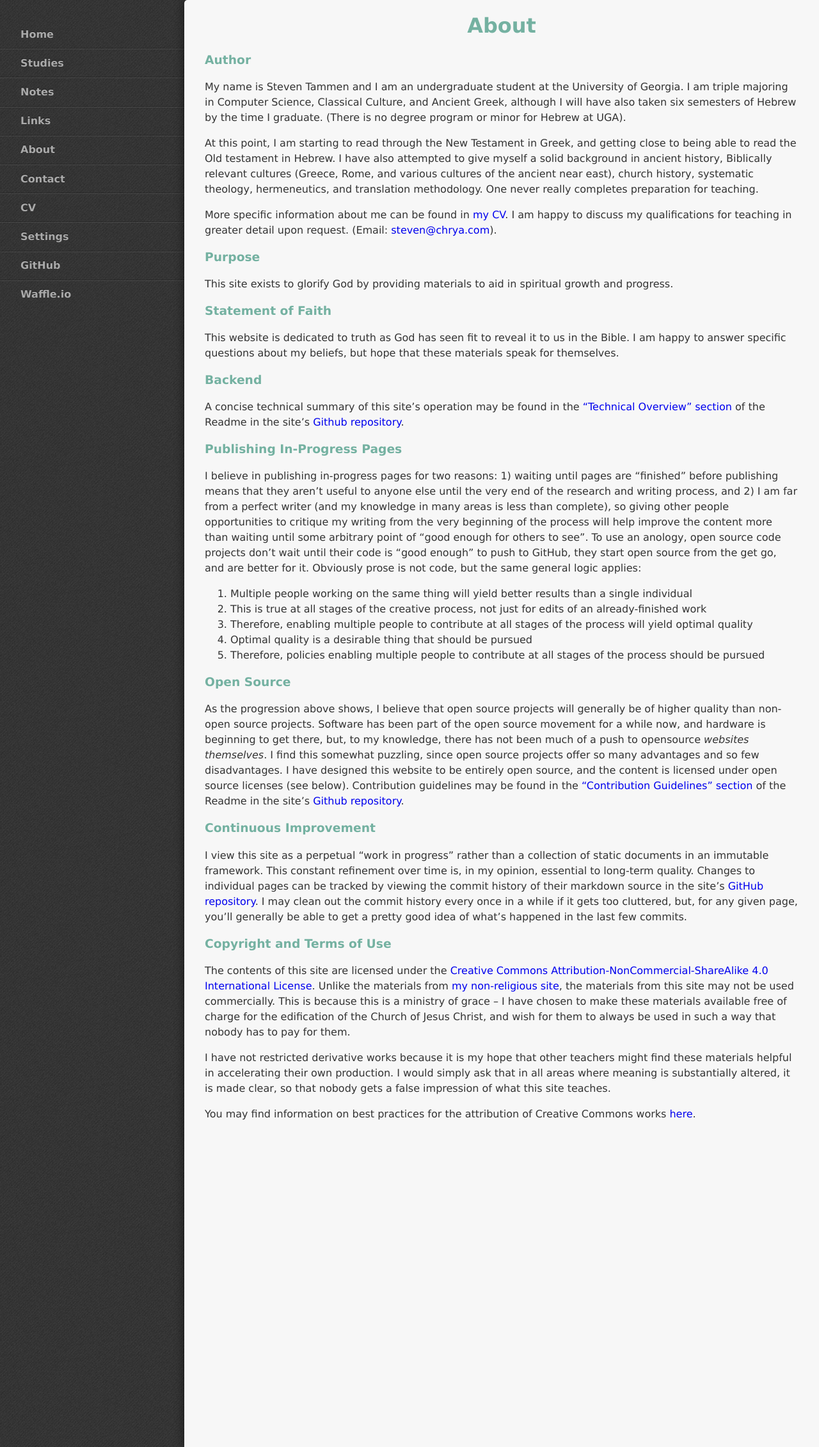
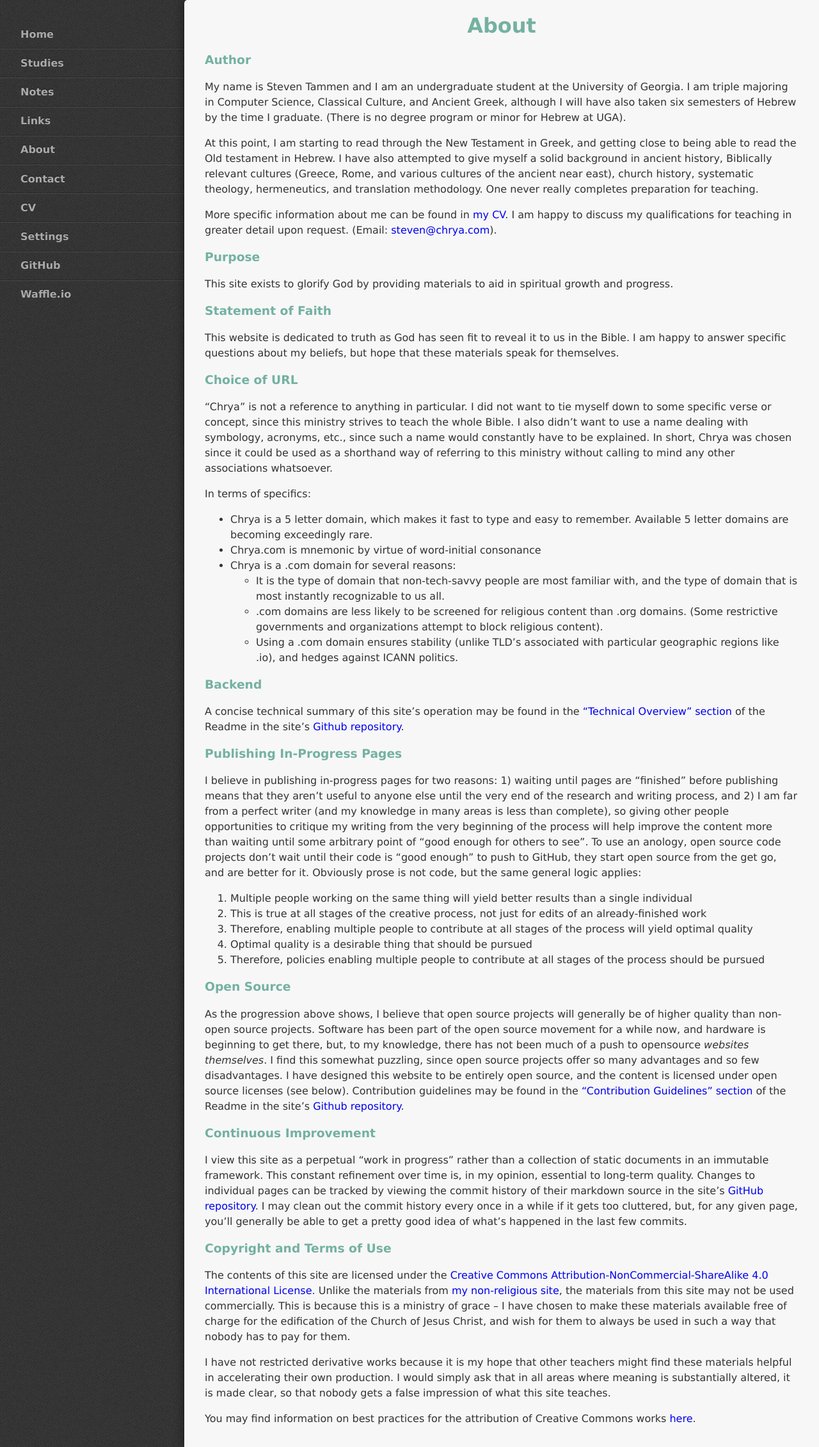
Before and after one commit to StevenTammen/chrya.com, a Jekyll site: the page built from pages/about.md, in a window 1280 px wide. Shown: the whole page at 64% size. Built offline with Jekyll 4.4.1, drawn with Linux system fonts in a browser that asks for light colours.

Commit message:
Update about.md

```diff
--- a/pages/about.md
+++ b/pages/about.md
@@ -21,6 +21,19 @@ This site exists to glorify God by providing materials to aid in spiritual growt
 ### Statement of Faith
 
 This website is dedicated to truth as God has seen fit to reveal it to us in the Bible. I am happy to answer specific questions about my beliefs, but hope that these materials speak for themselves.
+
+### Choice of URL
+
+"Chrya" is not a reference to anything in particular. I did not want to tie myself down to some specific verse or concept, since this ministry strives to teach the whole Bible. I also didn't want to use a name dealing with symbology, acronyms, etc., since such a name would constantly have to be explained. In short, Chrya was chosen since it could be used as a shorthand way of referring to this ministry without calling to mind any other associations whatsoever.
+
+In terms of specifics:
+
+- Chrya is a 5 letter domain, which makes it fast to type and easy to remember. Available 5 letter domains are becoming exceedingly rare.
+- Chrya.com is mnemonic by virtue of word-initial consonance
+- Chrya is a .com domain for several reasons:
+  - It is the type of domain that non-tech-savvy people are most familiar with, and the type of domain that is most instantly recognizable to us all.
+  - .com domains are less likely to be screened for religious content than .org domains. (Some restrictive governments and organizations attempt to block religious content).
+  - Using a .com domain ensures stability (unlike TLD's associated with particular geographic regions like .io), and hedges against ICANN politics.
 
 ### Backend
 
```
